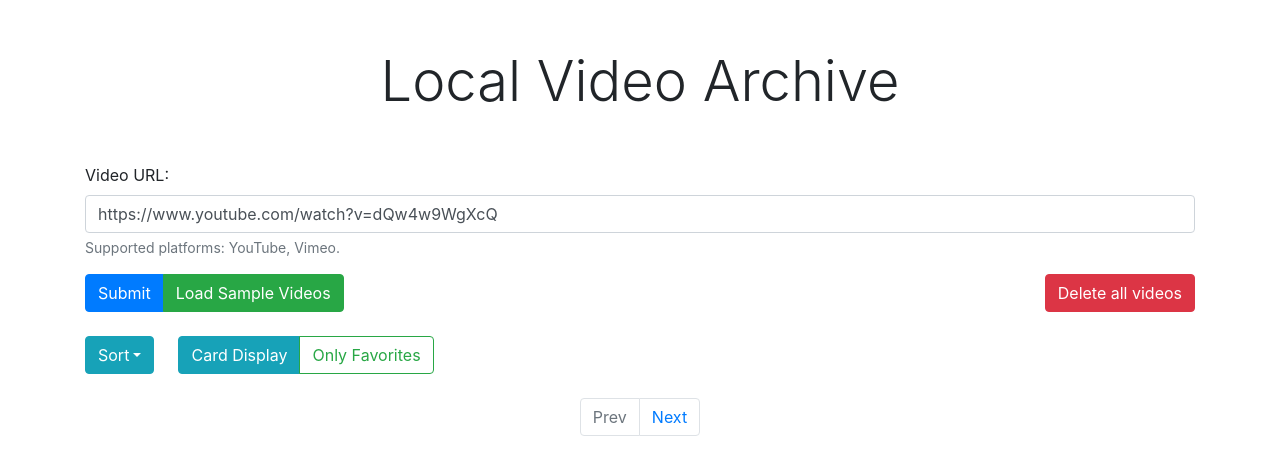
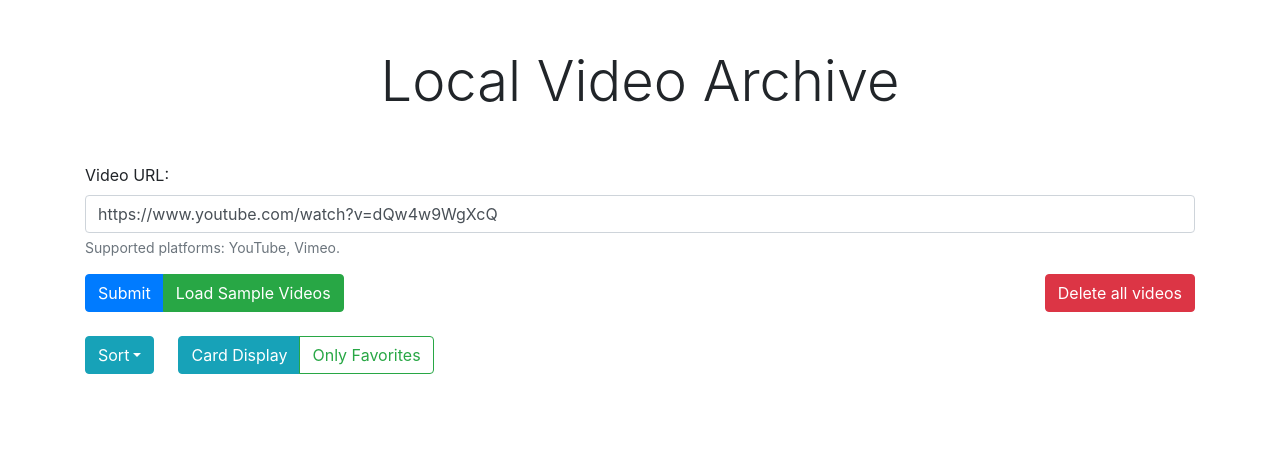
Before and after one commit to se7t/react-video-app, a React (Create React App) app: page / in a window 1280 px wide. Shown: the top 474 px of the page. Built offline with nearby package versions, Linux system fonts and the light colour scheme.

Commit message:
Add conditional rendering to pagination

```diff
--- a/src/App.jsx
+++ b/src/App.jsx
@@ -501,6 +501,8 @@ function App() {
               {displayVideos}
             </Row>
           )}
+        {allVideos.length > 0
+        && (
         <ReactPaginate
           pageCount={pageCount()}
           pageRangeDisplayed={pageRange()}
@@ -511,7 +513,7 @@ function App() {
           breakClassName="page-item"
           breakLinkClassName="page-link"
           onPageChange={changePage}
-          containerClassName="pagination justify-content-center mt-4"
+          containerClassName="pagination justify-content-center my-5"
           pageClassName="page-item"
           pageLinkClassName="page-link"
           activeClassName="page-item active"
@@ -522,6 +524,7 @@ function App() {
           nextLinkClassName="page-link"
           disabledClassName="page-item disabled"
         />
+        )}
       </Container>
     </div>
   );
```
